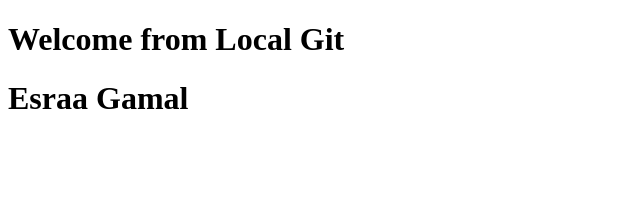
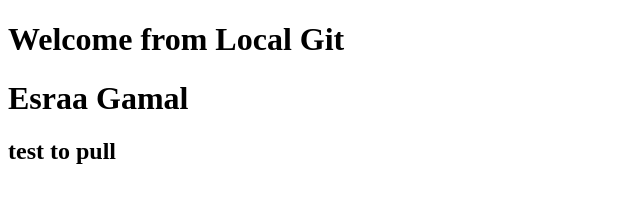
Before and after one commit to Esraa-GamalH/Version_control_D1, a plain HTML site: page index.html in a window 1280 px wide. Shown: the whole page, without its empty margins (0-640 px from the left). Drawn offline with Linux system fonts and the light colour scheme.

Commit message:
Update index.html

```diff
--- a/index.html
+++ b/index.html
@@ -8,5 +8,6 @@
 <body>
     <h1>Welcome from Local Git</h1>
     <h1>Esraa Gamal</h1>
+    <h2>test to pull</h2>
 </body>
 </html>
```
